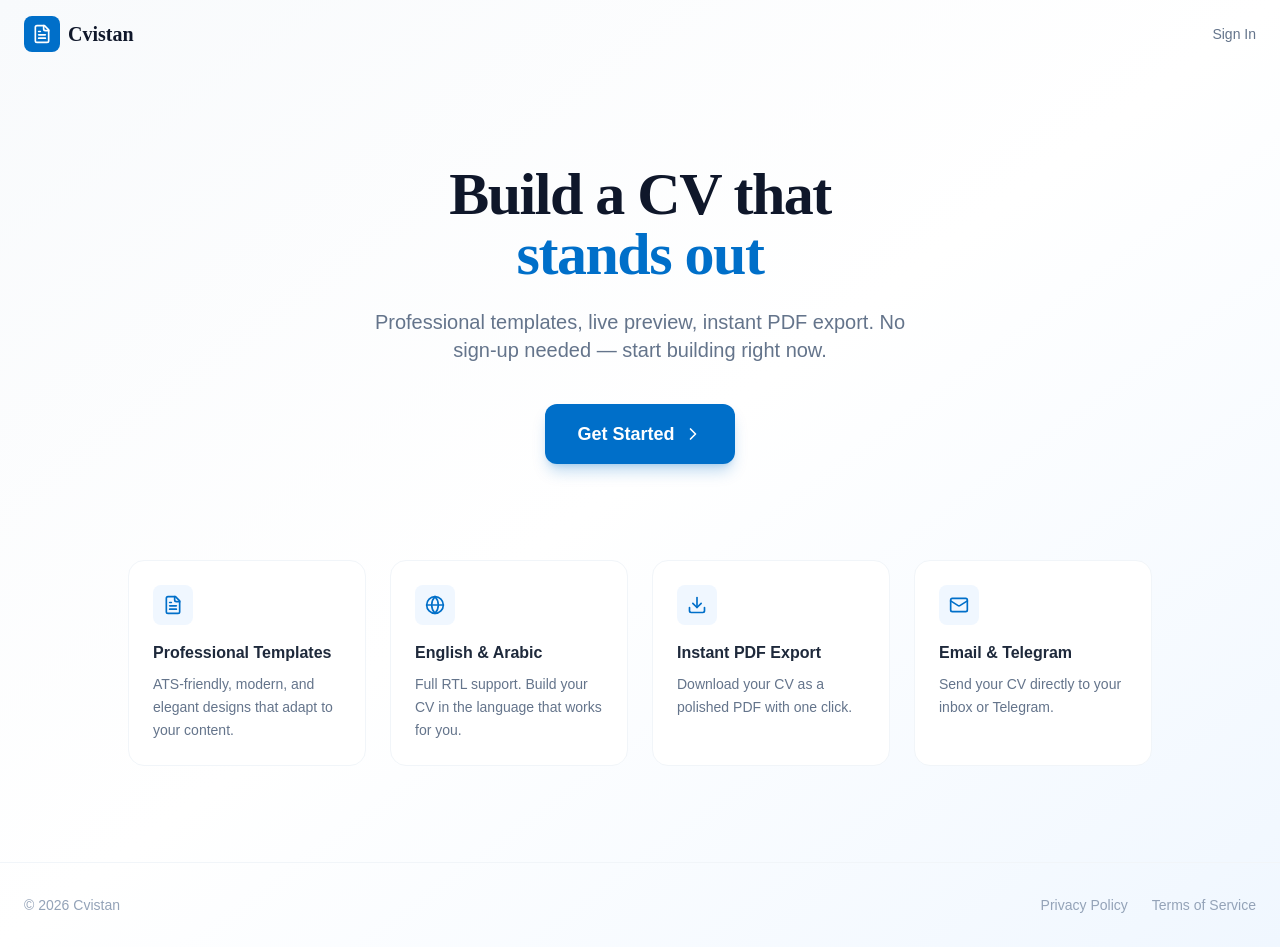
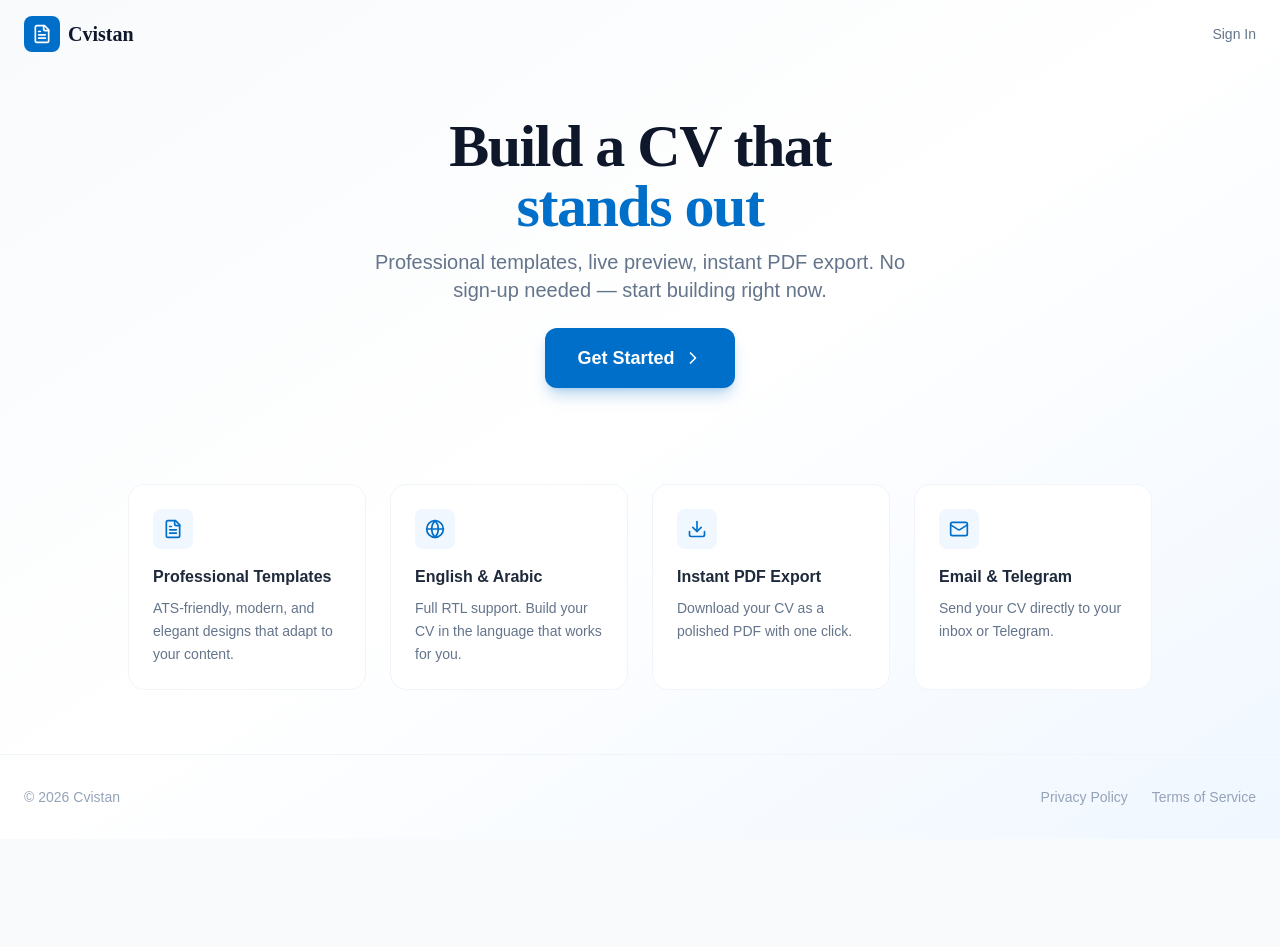
Before and after one commit to ismailnooraddin-a11y/CVistanP, a Next.js app in the folder cvistan/: page / in a window 1280 px wide. After the commit the page ends 839 px from the top, so only its background shows below. Built offline with nearby package versions, Linux system fonts and the light colour scheme; no server answers.

Commit message:
page.tsx

```diff
--- a/cvistan/src/app/page.tsx
+++ b/cvistan/src/app/page.tsx
@@ -35,7 +35,7 @@ export default function HomePage() {
       </nav>
 
       {/* Hero */}
-      <main className="max-w-7xl mx-auto px-6 pt-16 pb-24 sm:pt-24">
+      <main className="max-w-7xl mx-auto px-6 pt-8 pb-16 sm:pt-12">
         <motion.div
           initial={{ opacity: 0, y: 20 }}
           animate={{ opacity: 1, y: 0 }}
@@ -46,11 +46,11 @@ export default function HomePage() {
             Build a CV that <br className="hidden sm:block" />
             <span className="text-brand-600">stands out</span>
           </h1>
-          <p className="mt-6 text-lg sm:text-xl text-surface-500 max-w-xl mx-auto leading-relaxed">
+          <p className="mt-3 text-lg sm:text-xl text-surface-500 max-w-xl mx-auto leading-relaxed">
             Professional templates, live preview, instant PDF export. No sign-up needed — start building right now.
           </p>
 
-          <div className="mt-10">
+          <div className="mt-6">
             {!showLangPicker ? (
               <motion.button
                 whileHover={{ scale: 1.03 }}
```
